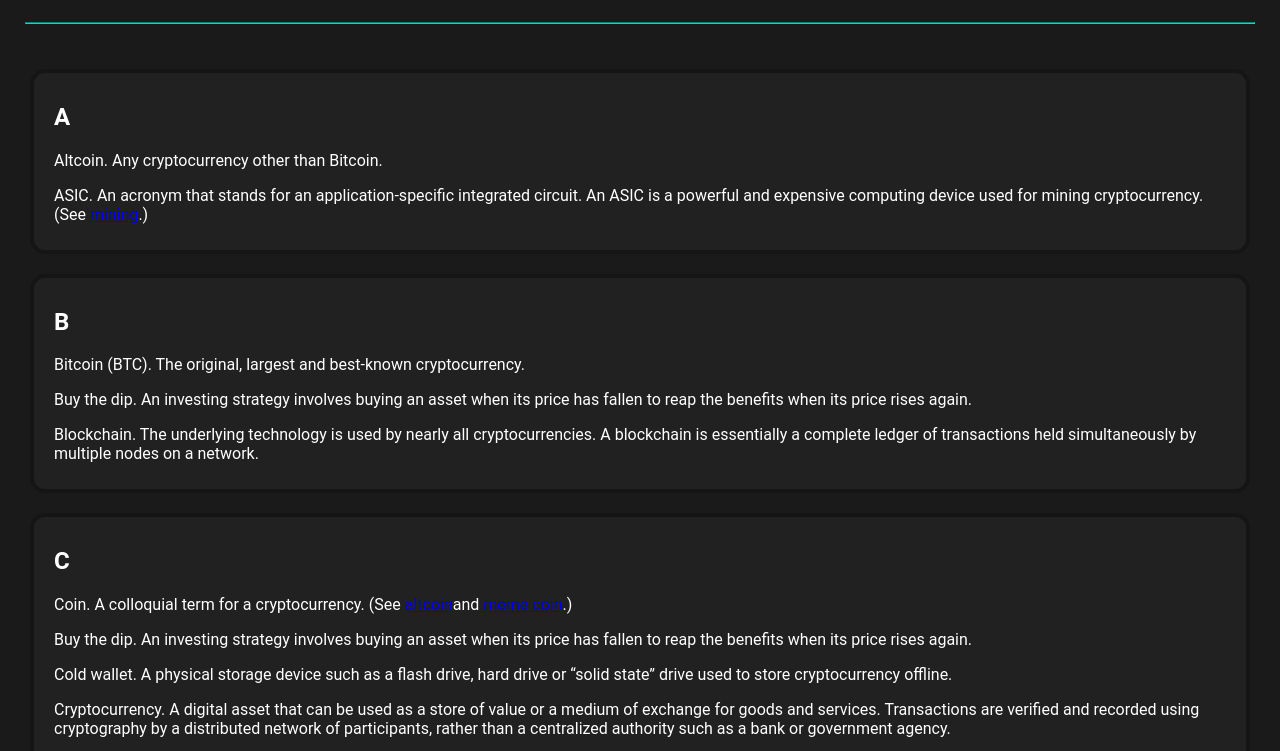
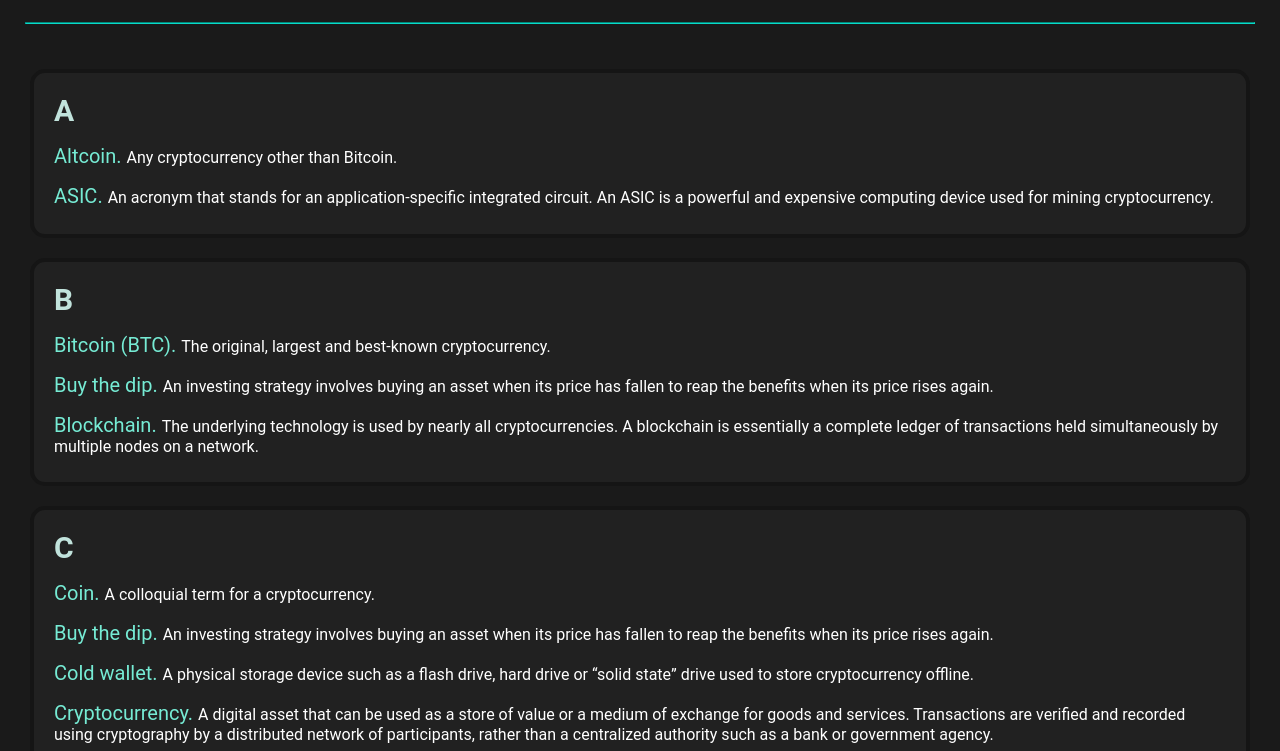
Before and after one commit to Krybas/cryptowiki, a plain HTML site: page glossary.html in a window 1280 px wide. Shown: the part 464-1215 px from the top of the page. Drawn offline with Linux system fonts and the light colour scheme.

Commit message:
Quick fixes for Second website

```diff
--- a/glossary.html
+++ b/glossary.html
@@ -54,7 +54,7 @@
         <section class="main-section" id="A">
             <h2>A</h2>
             <p><span>Altcoin. </span>Any cryptocurrency other than Bitcoin.</p>
-            <p><span>ASIC. </span>An acronym that stands for an application-specific integrated circuit. An ASIC is a powerful and expensive computing device used for mining cryptocurrency. (See <a href="#M">mining</a>.)</p>
+            <p><span>ASIC. </span>An acronym that stands for an application-specific integrated circuit. An ASIC is a powerful and expensive computing device used for mining cryptocurrency.</p>
         </section>
         <section class="main-section" id="B">
             <h2>B</h2>
@@ -64,7 +64,7 @@
         </section>
         <section class="main-section" id="C">
             <h2>C</h2>
-            <p><span>Coin. </span>A colloquial term for a cryptocurrency. (See <a href="#A">altcoin</a>and <a href="#M">meme coin</a>.)</p>
+            <p><span>Coin. </span>A colloquial term for a cryptocurrency.</p>
             <p><span>Buy the dip. </span>An investing strategy involves buying an asset when its price has fallen to reap the benefits when its price rises again.</p>
             <p><span>Cold wallet. </span>A physical storage device such as a flash drive, hard drive or “solid state” drive used to store cryptocurrency offline.</p>
             <p><span>Cryptocurrency. </span>A digital asset that can be used as a store of value or a medium of exchange for goods and services. Transactions are verified and recorded using cryptography by a distributed network of participants, rather than a centralized authority such as a bank or government agency.</p>
--- a/style.css
+++ b/style.css
@@ -186,3 +186,14 @@
     margin: 20px 30px;
     scroll-margin-top: 100px;
 }
+
+.main-section h2 {
+    color: #c1e3dc;
+    font-size: 30px;
+    margin: 10px 0;
+}
+
+.main-section span {
+    color: #76ebd4;
+    font-size: 20px;
+}
```
